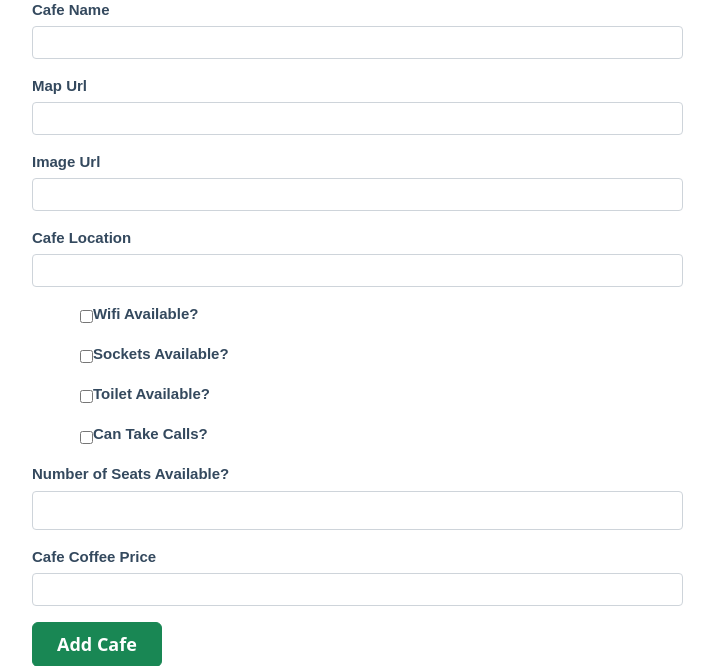
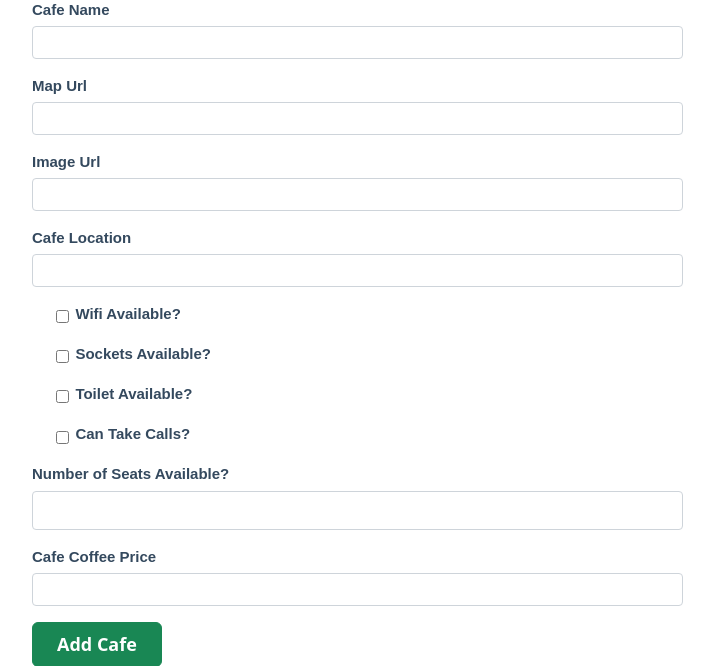
Before and after one commit to prachisharma-py/Cafe-and-Wifi, a Flask app: page /add-cafe in a window 1280 px wide. Shown: the part 682-1348 px from the top of the page, without its empty margins (50-764 px from the left). Run offline with Flask 3, Linux system fonts and the light colour scheme; some libraries are stand-ins or nearby versions.

Commit message:
Improve checkbox-label alignment and spacing in #add-cafe form

```diff
--- a/static/styles.css
+++ b/static/styles.css
@@ -180,10 +180,11 @@ label {
 
 #add-cafe .form-check {
   float: none !important;
-  margin-left: 1.5rem;
+  margin-left: 0;
   margin-bottom: 0.8rem;
   display: flex;
   align-items: center;
+  gap: 0.4rem;
 }
 
 #add-cafe .btn-success {
```
